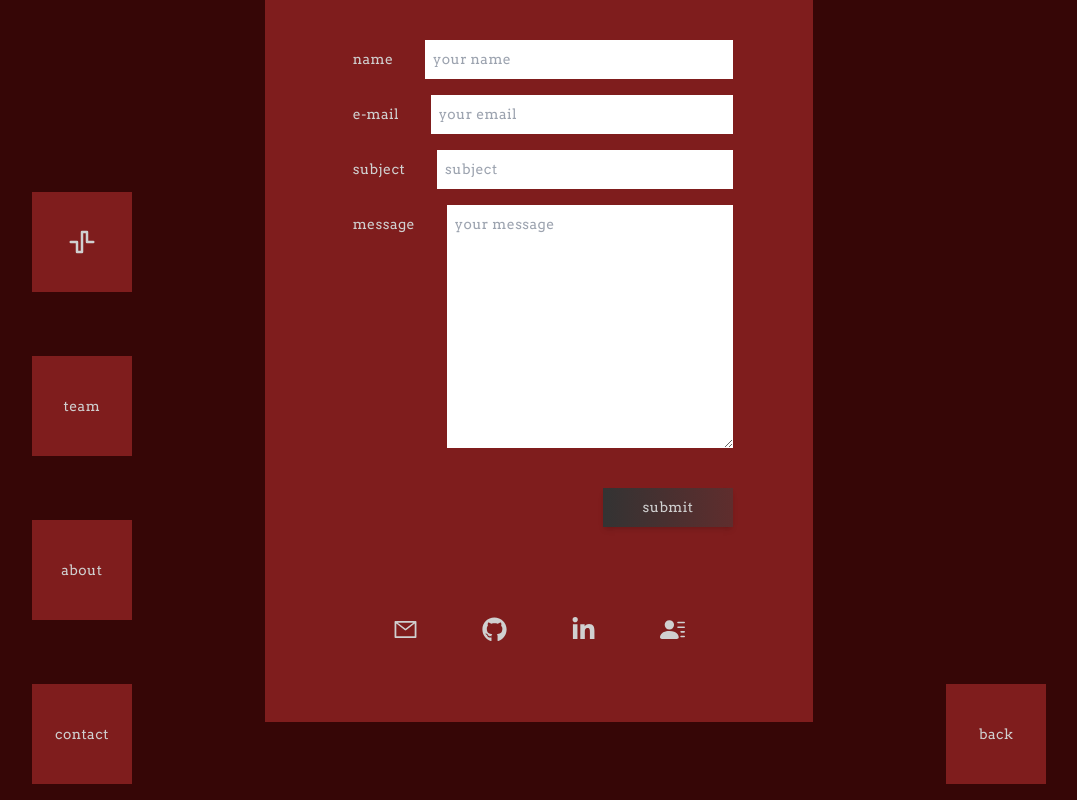
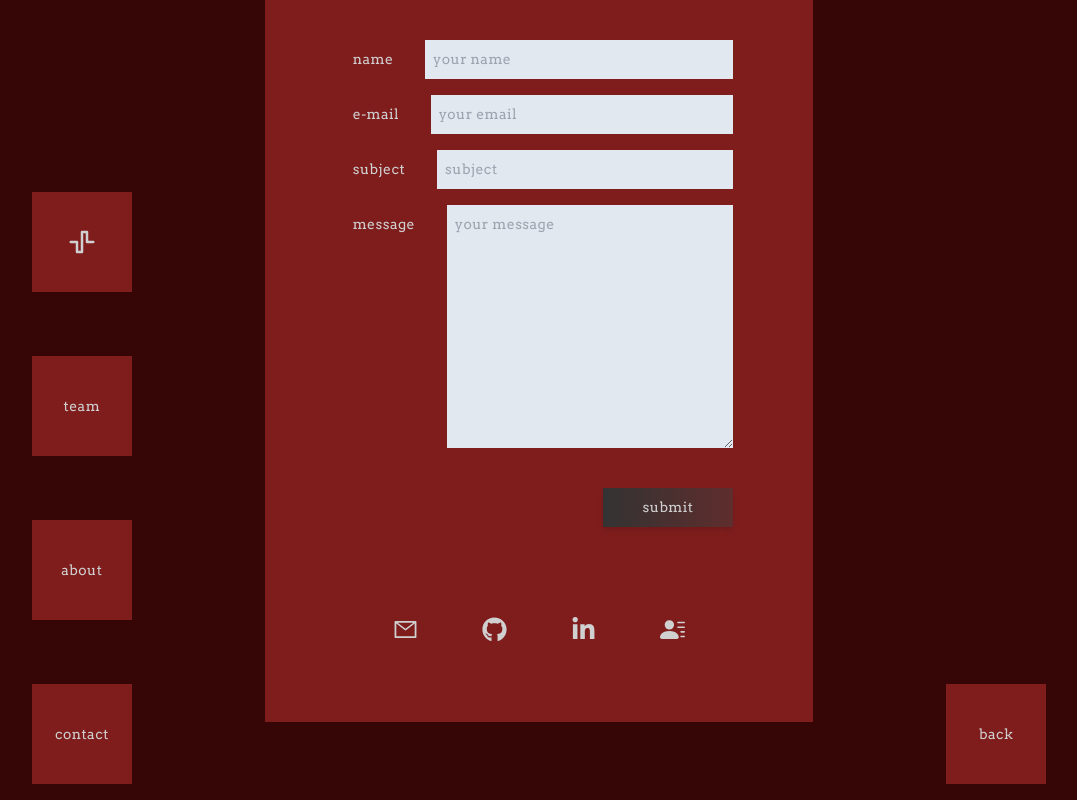
Before and after one commit to vitorjaguat/landing-square, a Next.js app: page /contact in a window 1280 px wide. Shown: the whole page, without its empty margins (101-1178 px from the left). Built offline with nearby package versions, Linux system fonts and the light colour scheme.

Commit message:
ajust eslint rules

```diff
--- a/src/pages/contact.jsx
+++ b/src/pages/contact.jsx
@@ -58,7 +58,7 @@ export default function Contact() {
           </div>
         </div>
 
-        <div className='row-span-3 md:col-span-3 flex items-center justify-center'>
+        <div className='row-span-3 md:col-span-3 flex items-center justify-center z-10'>
           <div className='overflow-scroll bg-red-900 p-20 text-sm  md:text-md leading-relaxed'>
             <div className='flex justify-center mx-auto text-center pb-16'>
               <TbWaveSquare size={50} />
@@ -79,7 +79,7 @@ export default function Contact() {
                   id='name'
                   name='name'
                   placeholder='your name'
-                  className='w-full ml-6 p-2'
+                  className='w-full ml-6 p-2 bg-slate-200 focus:outline-slate-400'
                 />
               </div>
               <div className='w-full flex justify-between my-4'>
@@ -91,7 +91,7 @@ export default function Contact() {
                   id='email'
                   name='email'
                   placeholder='your email'
-                  className='w-full ml-6 p-2'
+                  className='w-full ml-6 p-2 bg-slate-200 focus:outline-slate-400'
                 />
               </div>
               <div className='w-full flex justify-between my-4'>
@@ -103,7 +103,7 @@ export default function Contact() {
                   id='subject'
                   name='subject'
                   placeholder='subject'
-                  className='w-full ml-6 p-2'
+                  className='w-full ml-6 p-2 bg-slate-200 focus:outline-slate-400'
                 />
               </div>
               <div className='w-full flex justify-between my-4'>
@@ -115,7 +115,7 @@ export default function Contact() {
                   id='message'
                   name='message'
                   placeholder='your message'
-                  className='w-full ml-6 p-2'
+                  className='w-full ml-6 p-2 bg-slate-200 focus:outline-slate-400'
                 />
               </div>
               <div className='flex w-full justify-end'>
```
Also changed, not shown: .eslintrc.json.
